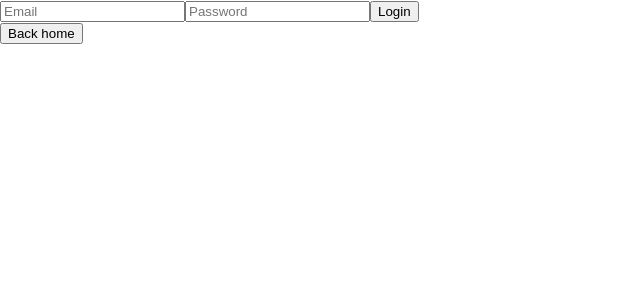
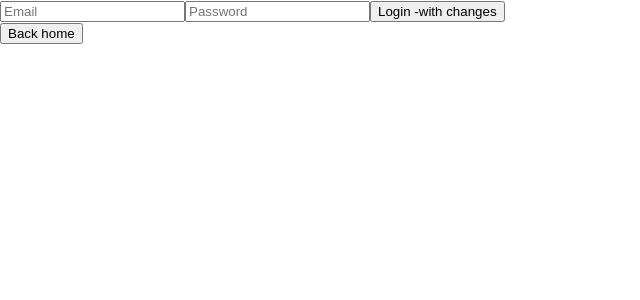
Before and after one commit to paulooliveira152012/united, a React (Create React App) app: page /signin in a window 1280 px wide. Shown: the top 300 px of the page, without its empty margins (0-640 px from the left). Built offline with nearby package versions, Linux system fonts and the light colour scheme; no server answers.

Commit message:
removing strict specifications on cors and edeting content in login page to test changes

```diff
--- a/src/frontend/pages/login.js
+++ b/src/frontend/pages/login.js
@@ -63,7 +63,7 @@
           onChange={(e) => setPassword(e.target.value)}
           required
         />
-        <button type="submit">Login</button>
+        <button type="submit">Login -with changes</button>
       </form>
       <button onClick={() => navigate('/')}>Back home</button>
     </div>
```
Also changed, not shown: 1 other file (tests, documents, lock files or other folders).
